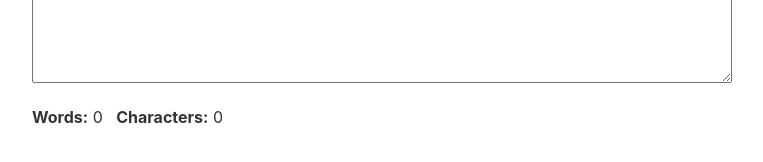
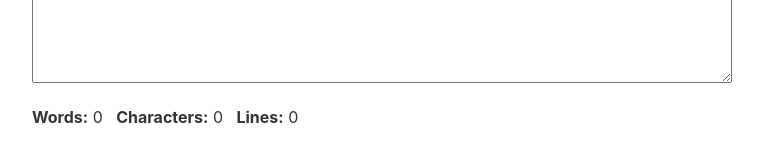
Before and after one commit to danielchen0/danielchen0.github.io, a Jekyll site: the page built from trinkets/word-counter.html, in a window 1280 px wide. Shown: the part 332-494 px from the top of the page, without its empty margins (258-1021 px from the left). Built offline with Jekyll 4.4.1, drawn with Linux system fonts in a browser that asks for light colours.

Commit message:
Add line count to word counter trinket

```diff
--- a/trinkets/word-counter.html
+++ b/trinkets/word-counter.html
@@ -8,7 +8,7 @@ page_id: trinkets
 
 <textarea id="input" rows="12" style="width: 100%; font-family: monospace; font-size: 14px; padding: 8px; box-sizing: border-box;" placeholder="Start typing or paste text here..."></textarea>
 
-<p id="counts"><b>Words:</b> 0 &nbsp; <b>Characters:</b> 0</p>
+<p id="counts"><b>Words:</b> 0 &nbsp; <b>Characters:</b> 0 &nbsp; <b>Lines:</b> 0</p>
 
 <script>
     var input = document.getElementById('input');
@@ -17,6 +17,7 @@ page_id: trinkets
         var text = input.value;
         var chars = text.length;
         var words = text.trim() === '' ? 0 : text.trim().split(/\s+/).length;
-        counts.innerHTML = '<b>Words:</b> ' + words + ' &nbsp; <b>Characters:</b> ' + chars;
+        var lines = text === '' ? 0 : text.split(/\n/).length;
+        counts.innerHTML = '<b>Words:</b> ' + words + ' &nbsp; <b>Characters:</b> ' + chars + ' &nbsp; <b>Lines:</b> ' + lines;
     });
 </script>
```
